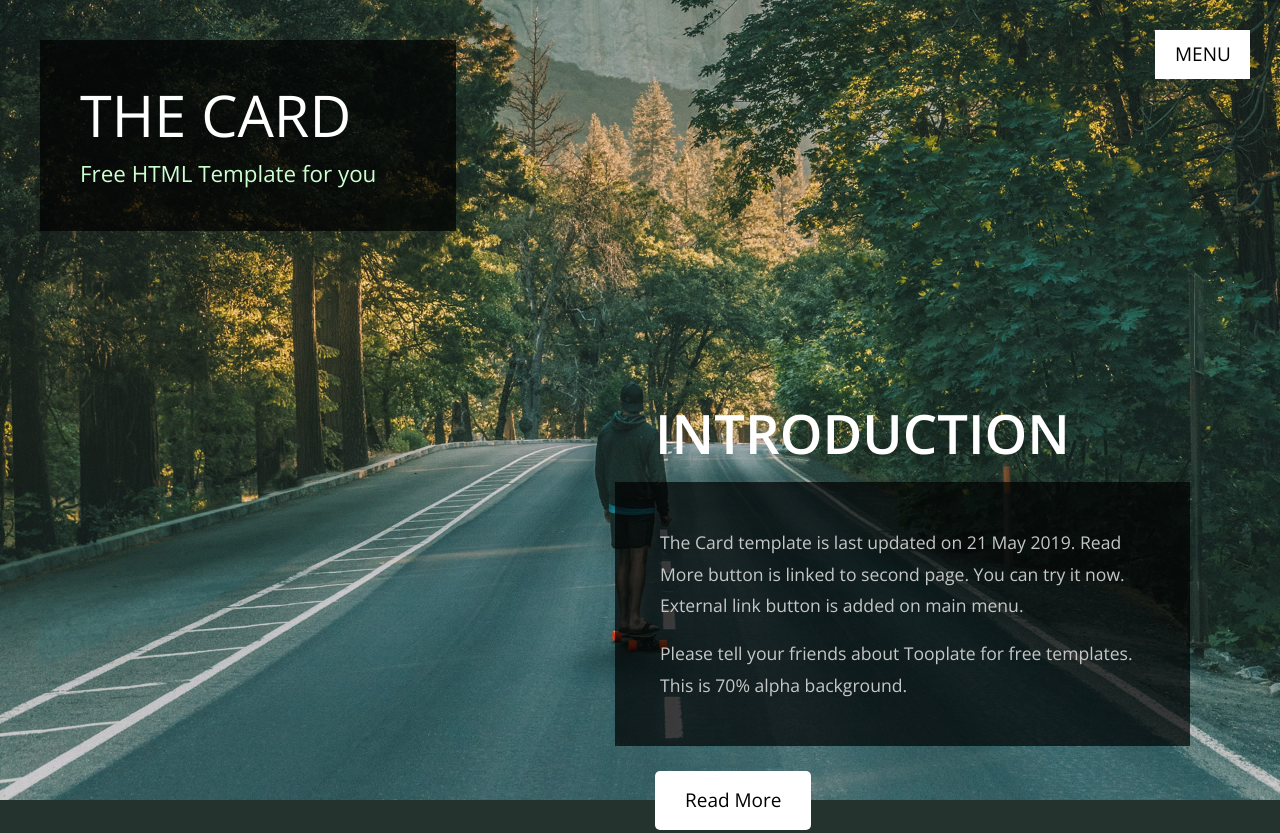
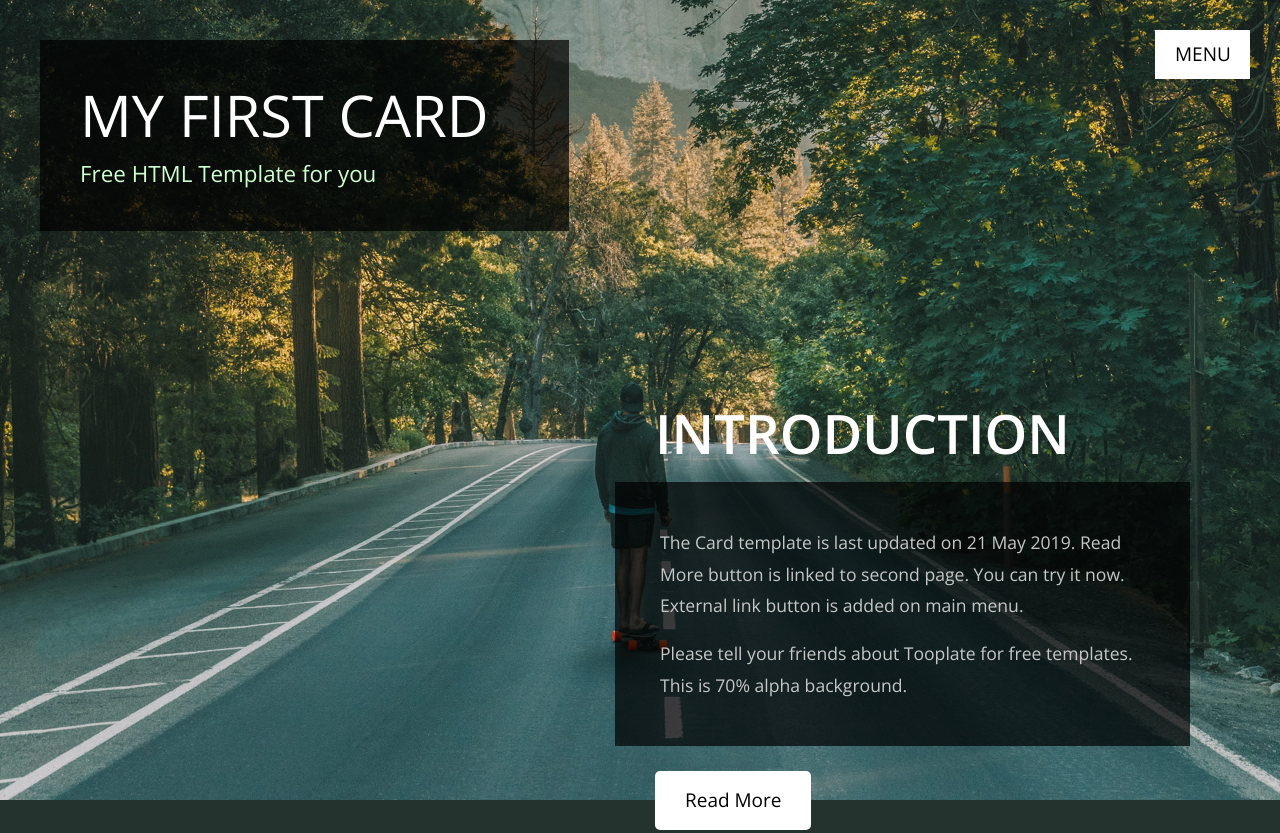
Before and after one commit to sayed-basha/apache-ec2, a plain HTML site: page index.html in a window 1280 px wide. Shown: the top 833 px of the page. Drawn offline with nearby package versions, Linux system fonts and the light colour scheme.

Commit message:
Update index.html

```diff
--- a/index.html
+++ b/index.html
@@ -64,7 +64,7 @@ http://www.tooplate.com/view/2109-the-card
 
         <!-- Site header -->
         <header class="tm-site-header-box tm-bg-dark">
-          <h1 class="tm-site-title">The Card</h1>
+          <h1 class="tm-site-title">My First Card</h1>
           <p class="mb-0 tm-site-subtitle">Free HTML Template for you</p>
         </header>
       </div>
```
